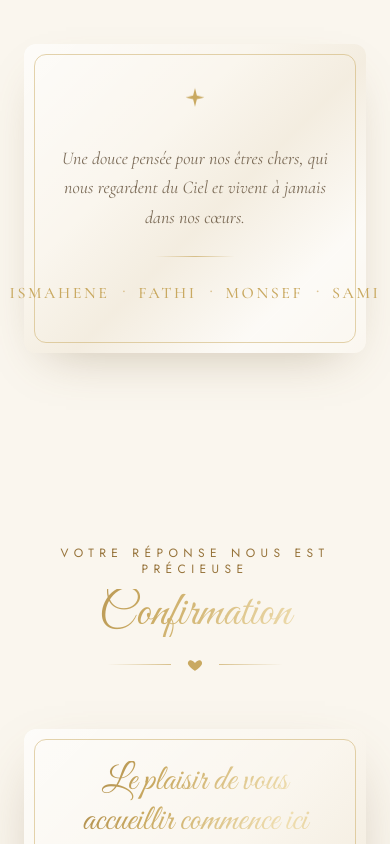
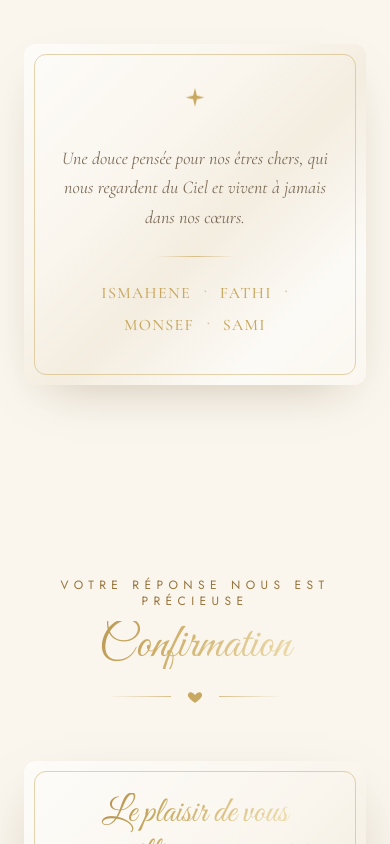
Before and after one commit to rahmachouaieb01-prog/invitation-fiancailles-rayen-dounia, a React (Vite) app: page / in a window 390 px wide. Shown: the part 3395-4239 px from the top of the page. Built offline with nearby package versions, Linux system fonts and the light colour scheme.

Commit message:
Fix memorial names on mobile

```diff
--- a/src/components/Invitation.tsx
+++ b/src/components/Invitation.tsx
@@ -218,20 +218,20 @@ export default function Invitation() {
               Une douce pensée pour nos êtres chers, qui nous regardent du Ciel et vivent à jamais dans nos cœurs.
             </p>
             <div className="mx-auto my-6 h-px w-20 bg-gradient-to-r from-transparent via-gold-400/70 to-transparent" />
-            <div className="mx-auto flex max-w-fit items-center justify-center gap-3 text-gold-500 sm:gap-4 md:gap-5">
-              <span className="font-serif text-base font-medium tracking-[0.16em] uppercase text-gold-400 sm:text-lg md:text-xl">
+            <div className="mx-auto flex max-w-fit flex-wrap items-center justify-center gap-x-3 gap-y-2 text-gold-500 sm:flex-nowrap sm:gap-4 md:gap-5 px-2">
+              <span className="font-serif text-base font-medium tracking-[0.08em] sm:tracking-[0.16em] uppercase text-gold-400 sm:text-lg md:text-xl">
                 ISMAHENE
               </span>
               <span className="text-gold-300/90">•</span>
-              <span className="font-serif text-base font-medium tracking-[0.16em] uppercase text-gold-400 sm:text-lg md:text-xl">
+              <span className="font-serif text-base font-medium tracking-[0.08em] sm:tracking-[0.16em] uppercase text-gold-400 sm:text-lg md:text-xl">
                 FATHI
               </span>
               <span className="text-gold-300/90">•</span>
-              <span className="font-serif text-base font-medium tracking-[0.16em] uppercase text-gold-400 sm:text-lg md:text-xl">
+              <span className="font-serif text-base font-medium tracking-[0.08em] sm:tracking-[0.16em] uppercase text-gold-400 sm:text-lg md:text-xl">
                 MONSEF
               </span>
               <span className="text-gold-300/90">•</span>
-              <span className="font-serif text-base font-medium tracking-[0.16em] uppercase text-gold-400 sm:text-lg md:text-xl">
+              <span className="font-serif text-base font-medium tracking-[0.08em] sm:tracking-[0.16em] uppercase text-gold-400 sm:text-lg md:text-xl">
                 SAMI
               </span>
             </div>
```
